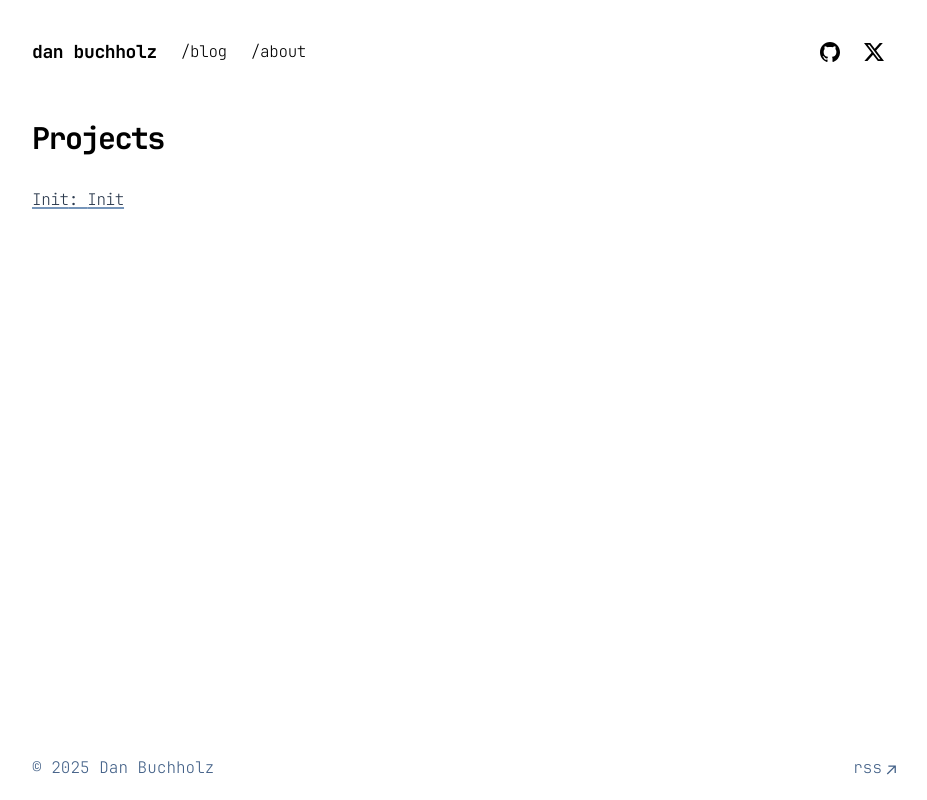
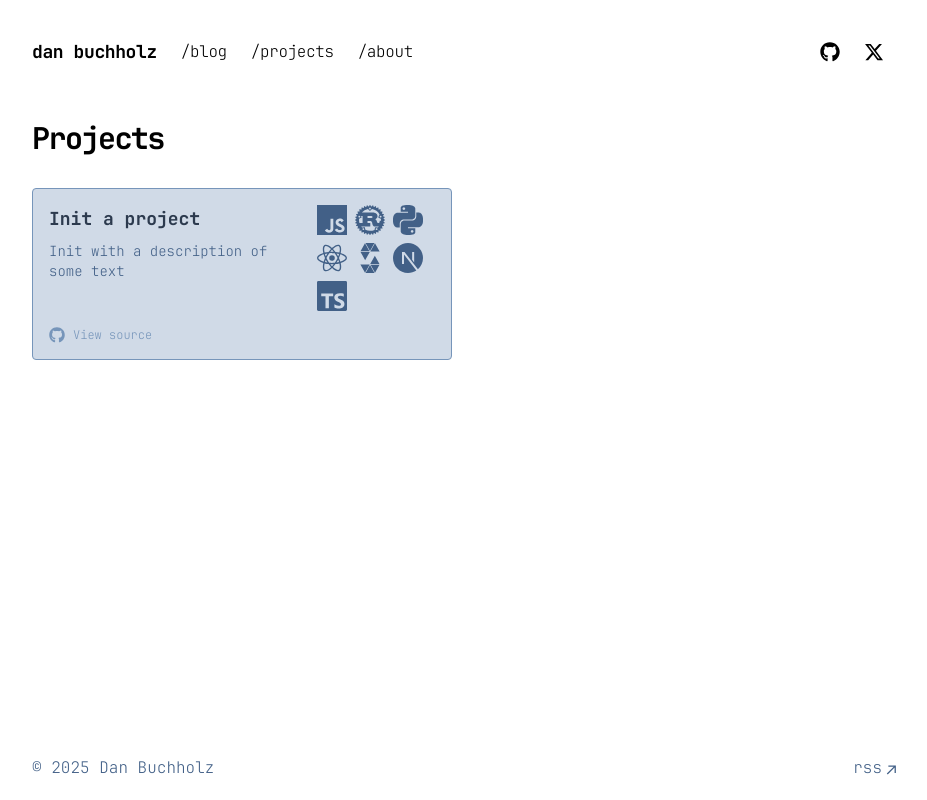
Before and after one commit to dtbuchholz/website, a Next.js app: page /projects in a window 1280 px wide. Shown: the whole page, without its empty margins (176-1103 px from the left). Built offline with nearby package versions, Linux system fonts and the light colour scheme.

Commit message:
feat: project cards | social icons

```diff
--- a/app/about/page.tsx
+++ b/app/about/page.tsx
@@ -135,7 +135,7 @@ const Timeline = ({ events }: { events: TimelineEvent[] }) => (
 
 export default function Page(): React.ReactNode {
   return (
-    <section>
+    <section className="prose">
       <h1 className="mb-8 text-2xl font-extrabold tracking-tighter">{headerInfo.title}</h1>
       {headerInfo.content.map((content, index) => (
         <p key={index} className="mb-4">
--- a/app/blog/[slug]/page.tsx
+++ b/app/blog/[slug]/page.tsx
@@ -61,7 +61,7 @@ export default function Blog({ params }: { params: PageParams }): React.ReactNod
   }
 
   return (
-    <section className="w-full">
+    <section className="w-full prose mb-16">
       <script
         type="application/ld+json"
         suppressHydrationWarning
@@ -92,7 +92,10 @@ export default function Blog({ params }: { params: PageParams }): React.ReactNod
           {formatDate(post.metadata.publishedAt)}{" "}
           {post.metadata.sourceCode && (
             <>
-              | <a href={post.metadata.sourceCode}>source code</a>
+              |{" "}
+              <Link href={post.metadata.sourceCode} target="_blank">
+                source code
+              </Link>
             </>
           )}
         </p>
--- a/app/components/nav/index.tsx
+++ b/app/components/nav/index.tsx
@@ -1,8 +1,13 @@
 import Link from "next/link";
+
+import { FaGithub, FaXTwitter } from "react-icons/fa6";
 
 const navItems = {
   "/blog": {
     name: "blog",
+  },
+  "/projects": {
+    name: "projects",
   },
   "/about": {
     name: "about",
@@ -44,16 +49,7 @@ export function Navbar() {
                 target="_blank"
                 rel="noreferrer"
               >
-                <svg
-                  xmlns="http://www.w3.org/2000/svg"
-                  width="20"
-                  height="20"
-                  fill="currentColor"
-                  viewBox="3 3 18 18"
-                >
-                  <title>GitHub</title>
-                  <path d="M12 3C7.0275 3 3 7.12937 3 12.2276C3 16.3109 5.57625 19.7597 9.15374 20.9824C9.60374 21.0631 9.77249 20.7863 9.77249 20.5441C9.77249 20.3249 9.76125 19.5982 9.76125 18.8254C7.5 19.2522 6.915 18.2602 6.735 17.7412C6.63375 17.4759 6.19499 16.6569 5.8125 16.4378C5.4975 16.2647 5.0475 15.838 5.80124 15.8264C6.51 15.8149 7.01625 16.4954 7.18499 16.7723C7.99499 18.1679 9.28875 17.7758 9.80625 17.5335C9.885 16.9337 10.1212 16.53 10.38 16.2993C8.3775 16.0687 6.285 15.2728 6.285 11.7432C6.285 10.7397 6.63375 9.9092 7.20749 9.26326C7.1175 9.03257 6.8025 8.08674 7.2975 6.81794C7.2975 6.81794 8.05125 6.57571 9.77249 7.76377C10.4925 7.55615 11.2575 7.45234 12.0225 7.45234C12.7875 7.45234 13.5525 7.55615 14.2725 7.76377C15.9937 6.56418 16.7475 6.81794 16.7475 6.81794C17.2424 8.08674 16.9275 9.03257 16.8375 9.26326C17.4113 9.9092 17.76 10.7281 17.76 11.7432C17.76 15.2843 15.6563 16.0687 13.6537 16.2993C13.98 16.5877 14.2613 17.1414 14.2613 18.0065C14.2613 19.2407 14.25 20.2326 14.25 20.5441C14.25 20.7863 14.4188 21.0746 14.8688 20.9824C16.6554 20.364 18.2079 19.1866 19.3078 17.6162C20.4077 16.0457 20.9995 14.1611 21 12.2276C21 7.12937 16.9725 3 12 3Z"></path>
-                </svg>
+                <FaGithub size={20} />
               </a>
               <a
                 className="transition-all dark:text-theme-300 dark:hover:text-theme-100 flex align-middle relative py-1 px-2 m-1"
@@ -61,16 +57,7 @@ export function Navbar() {
                 target="_blank"
                 rel="noreferrer"
               >
-                <svg
-                  xmlns="http://www.w3.org/2000/svg"
-                  width="20"
-                  height="20"
-                  fill="currentColor"
-                  viewBox="0 0 16 16"
-                >
-                  <title>Twitter</title>
-                  <path d="M12.6.75h2.454l-5.36 6.142L16 15.25h-4.937l-3.867-5.07-4.425 5.07H.316l5.733-6.57L0 .75h5.063l3.495 4.633L12.601.75Zm-.86 13.028h1.36L4.323 2.145H2.865z" />
-                </svg>
+                <FaXTwitter size={20} />
               </a>
             </div>
           </div>
--- a/app/components/projects/index.tsx
+++ b/app/components/projects/index.tsx
@@ -1,12 +1,52 @@
 import Link from "next/link";
+import { IconType } from "react-icons";
+import { FaGithub } from "react-icons/fa6";
+import {
+  SiJavascript,
+  SiNextdotjs,
+  SiPython,
+  SiReact,
+  SiRust,
+  SiSolidity,
+  SiTypescript,
+} from "react-icons/si";
 
 import { getProjects } from "@/lib/content";
+
+const languages: Record<string, IconType> = {
+  react: SiReact,
+  rust: SiRust,
+  js: SiJavascript,
+  javascript: SiJavascript,
+  ts: SiTypescript,
+  typescript: SiTypescript,
+  python: SiPython,
+  solidity: SiSolidity,
+  nextjs: SiNextdotjs,
+};
+
+function LanguageTags({ tags }: { tags: string[] }) {
+  return (
+    <div className="flex flex-wrap items-center gap-2">
+      {tags.map((tag) => {
+        if (!(tag in languages)) return null;
+        const Icon = languages[tag];
+
+        return (
+          <span key={tag} className="inline-flex items-center text-theme-600 dark:text-theme-300">
+            {typeof Icon === "function" ? <Icon size={30} /> : Icon}
+          </span>
+        );
+      })}
+    </div>
+  );
+}
 
 export function Projects() {
   const projects = getProjects();
 
   return (
-    <div>
+    <div className="grid grid-cols-1 lg:grid-cols-2 gap-6">
       {projects
         .sort((a, b) => {
           if (new Date(a.metadata.publishedAt) > new Date(b.metadata.publishedAt)) {
@@ -15,19 +55,43 @@ export function Projects() {
           return 1;
         })
         .map((project) => (
-          <Link
+          <div
             key={project.slug}
-            className="flex flex-col space-y-1 mb-4"
-            href={`/projects/${project.slug}`}
+            className="card h-full flex flex-col bg-theme-200 dark:bg-theme-800 border rounded-sm border-theme-400 dark:border-theme-700 transition-all hover:border-theme-900 dark:hover:border-theme-500"
           >
-            <div className="card">
-              <div className="w-full flex flex-col sm:flex-row space-x-0 sm:space-x-2">
-                <p className="text-theme-900 dark:text-theme-100 tracking-tight">
-                  {project.metadata.title}: {project.metadata.description}
-                </p>
+            <Link
+              href={`/projects/${project.slug}`}
+              className="group hover:no-underline flex-1 p-4"
+            >
+              <div className="grid grid-cols-3 gap-4">
+                <div className="col-span-2">
+                  <h3 className="font-bold text-lg text-theme-900 dark:text-theme-100 mb-2">
+                    {project.metadata.title}
+                  </h3>
+                  <p className="text-theme-600 dark:text-theme-300 text-sm mb-4">
+                    {project.metadata.description}
+                  </p>
+                </div>
+                {project.metadata.tags && (
+                  <div className="flex items-center justify-center">
+                    <LanguageTags tags={project.metadata.tags} />
+                  </div>
+                )}
               </div>
-            </div>
-          </Link>
+            </Link>
+            {project.metadata.sourceCode && (
+              <div className="px-4 pb-4">
+                <Link
+                  href={project.metadata.sourceCode}
+                  target="_blank"
+                  className="flex items-center space-x-2 text-xs transition-all text-theme-400 hover:text-theme-300"
+                >
+                  <FaGithub size={16} />
+                  <span>View source</span>
+                </Link>
+              </div>
+            )}
+          </div>
         ))}
     </div>
   );
--- a/app/global.css
+++ b/app/global.css
@@ -130,7 +130,7 @@ code {
   font-size: 94%;
 }
 
-section a {
+.prose a {
   @apply underline transition-all text-theme-600 dark:text-theme-300 decoration-theme-400 dark:decoration-theme-500 underline-offset-2 decoration-[0.1em] hover:decoration-theme-700 dark:hover:decoration-theme-200 hover:text-theme-700 dark:hover:text-theme-200;
 }
 
--- a/app/projects/[slug]/page.tsx
+++ b/app/projects/[slug]/page.tsx
@@ -60,7 +60,7 @@ export default function Project({ params }: { params: PageParams }): React.React
   }
 
   return (
-    <section className="w-full">
+    <section className="w-full prose mb-16">
       <script
         type="application/ld+json"
         suppressHydrationWarning
--- a/lib/content.ts
+++ b/lib/content.ts
@@ -10,6 +10,7 @@ export type Metadata = {
   title: string;
   publishedAt: string;
   description: string;
+  tags?: string[];
   image?: string;
   sourceCode?: string;
 };
@@ -76,7 +77,12 @@ export function parseFrontmatter(fileContent: string): Frontmatter {
     const [key, ...valueArr] = line.split(": ");
     let value = valueArr.join(": ").trim();
     value = value.replace(/^['"](.*)['"]$/, "$1"); // Remove quotes
-    metadata[key.trim() as keyof Metadata] = value;
+    const validKey = key.trim() as keyof Metadata;
+    if (validKey === "tags") {
+      metadata.tags = value.split(",").map((tag) => tag.trim());
+    } else {
+      metadata[validKey] = value;
+    }
   });
 
   return { metadata: metadata as Metadata, content };
@@ -123,10 +129,10 @@ export function getBlogPosts(): MDXData[] {
   return getMDXData(BLOG_POSTS_DIR);
 }
 
-export function getNotes() {
+export function getNotes(): MDXData[] {
   return getMDXData(NOTES_DIR);
 }
 
-export function getProjects() {
+export function getProjects(): MDXData[] {
   return getMDXData(PROJECTS_DIR);
 }
--- a/package.json
+++ b/package.json
@@ -29,6 +29,7 @@
     "postcss": "^8.4.35",
     "react": "18.2.0",
     "react-dom": "18.2.0",
+    "react-icons": "^5.4.0",
     "rehype-katex": "^7.0.1",
     "remark-math": "^6.0.0",
     "sugar-high": "^0.6.0",
--- a/projects/init.mdx
+++ b/projects/init.mdx
@@ -1,7 +1,9 @@
 ---
-title: "Init"
-description: "Init"
+title: "Init a project"
+description: "Init with a description of some text"
 publishedAt: "2025-01-01"
+sourceCode: https://github.com/dtbuchholz/website
+tags: js, crypto, rust, python, react, solidity, nextjs, typescript
 ---
 
 test
```
Also changed, not shown: 1 other file (tests, documents, lock files or other folders).
